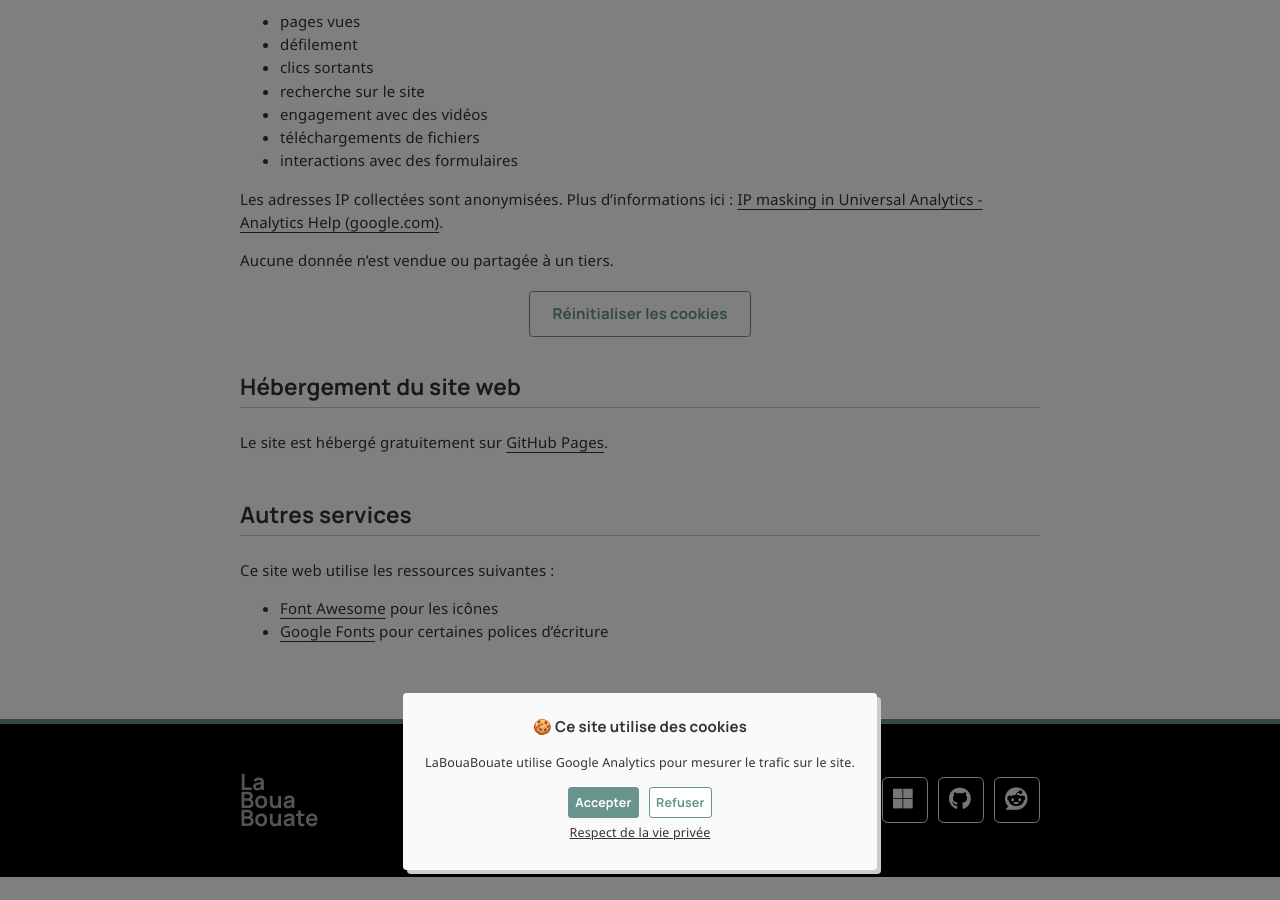
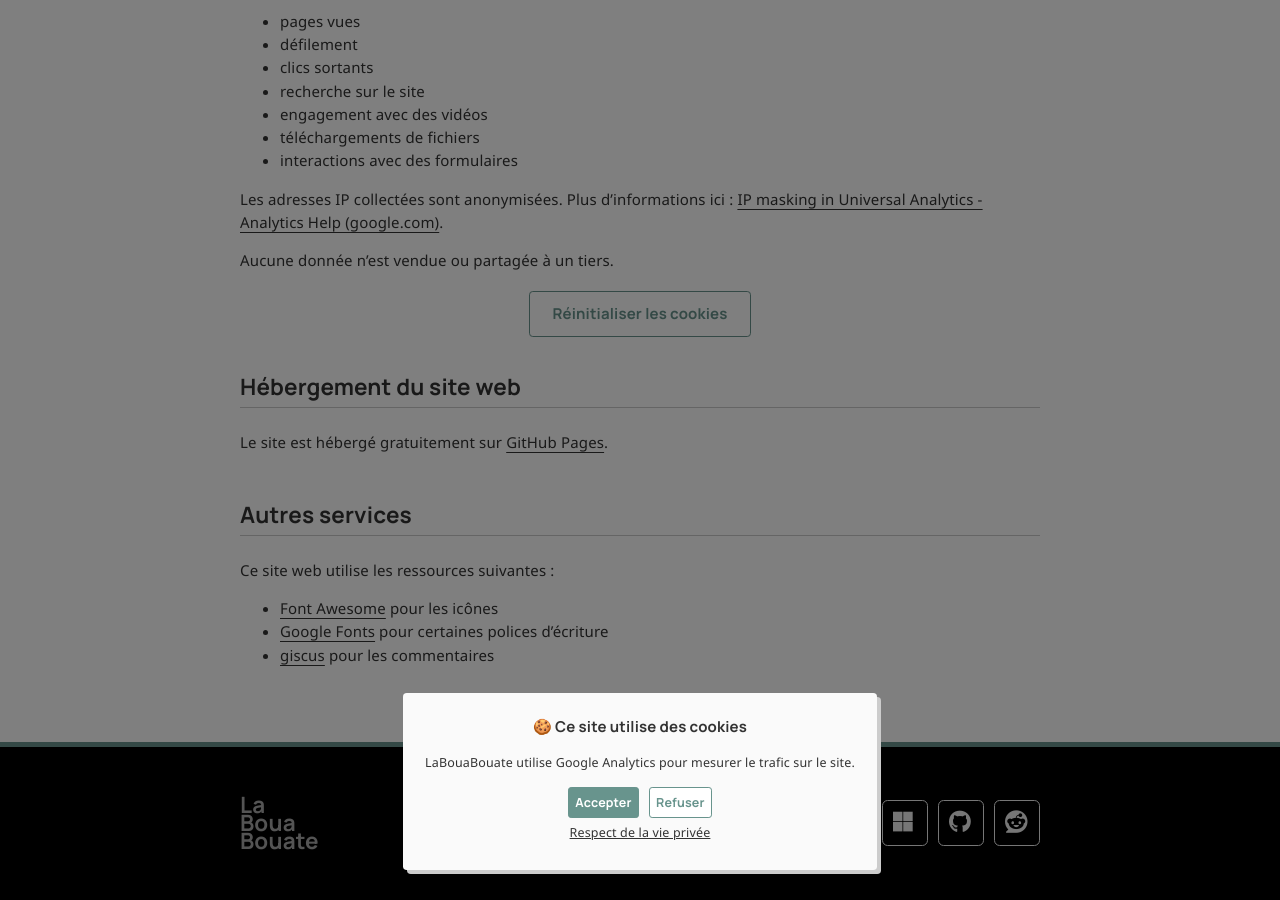
Before and after one commit to leobouard/leobouard.github.io, a Jekyll site: the page built from _pages/privacy.md, in a window 1280 px wide and 900 px high, scrolled down 573 px. Built offline with Jekyll 4.4.1, drawn with Linux system fonts in a browser that asks for light colours; nearby versions of some CDN libraries; some web fonts are replaced; before the commit the page ends 1450 px from its top, so only the background shows below that.

Commit message:
Update privacy.md

```diff
--- a/_pages/privacy.md
+++ b/_pages/privacy.md
@@ -48,3 +48,4 @@ Ce site web utilise les ressources suivantes :
 
 - [Font Awesome](https://fontawesome.com/) pour les icônes
 - [Google Fonts](https://fonts.google.com/) pour certaines polices d'écriture
+- [giscus](https://giscus.app/fr) pour les commentaires
```
